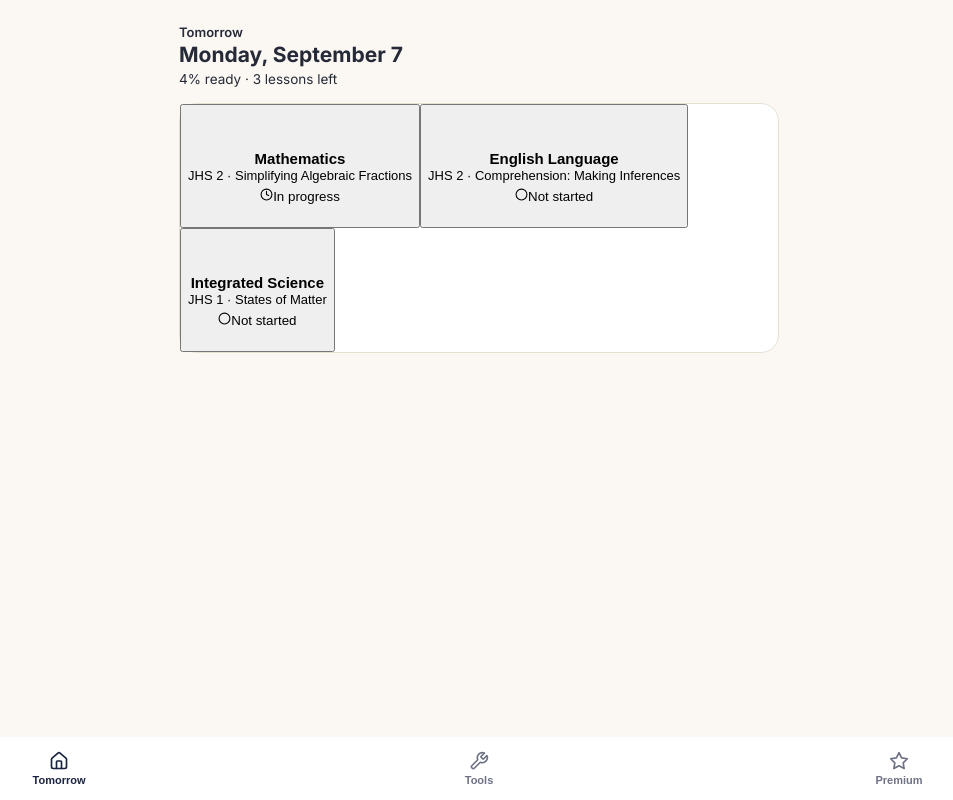
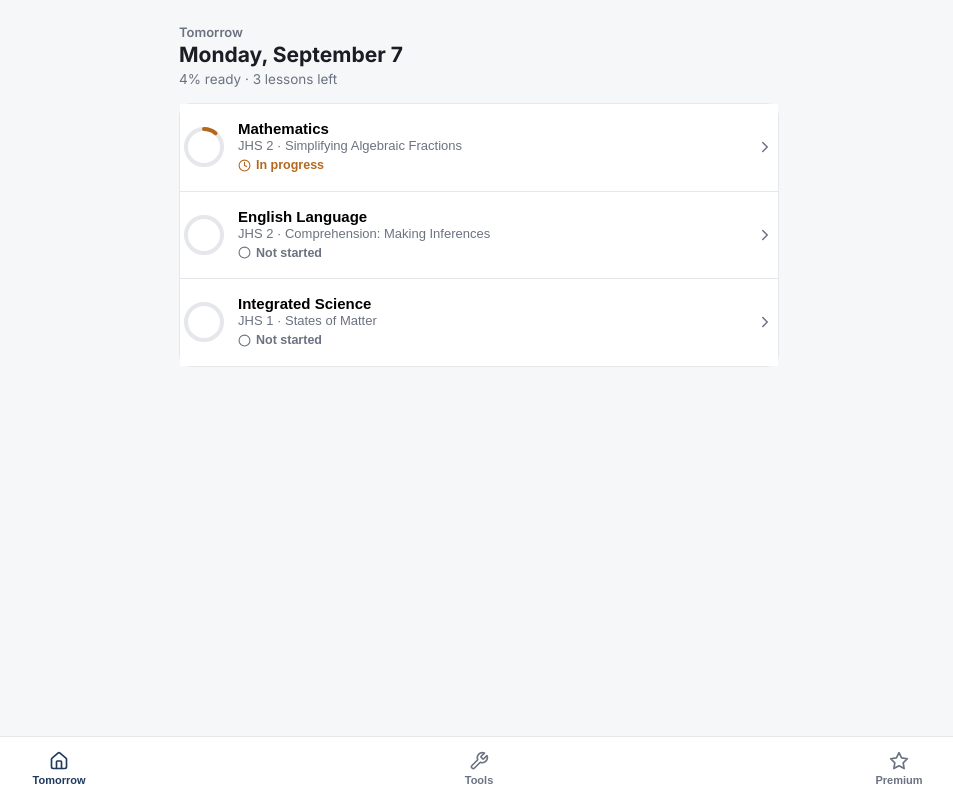
Before and after one commit to resourcetool/tomorrow_class, a React (Create React App) app: page / in a window 1280 px wide. Both pictures are taken after a click on the button "Get started". Shown: the whole page, without its empty margins (161-1114 px from the left). Built offline with nearby package versions, Linux system fonts and the light colour scheme; no server answers.

Commit message:
Add files via upload

```diff
--- a/src/styles.css
+++ b/src/styles.css
@@ -1,115 +1,99 @@
-@import url('https://fonts.googleapis.com/css2?family=Fraunces:opsz,wght@9..144,400;9..144,500;9..144,600;9..144,700&family=Inter:wght@400;500;600;700;800&display=swap');
+@import url('https://fonts.googleapis.com/css2?family=Inter:wght@400;500;600;700&display=swap');
 
 :root {
-  --ink: #1B2340;
-  --ink-2: #262F52;
-  --ink-3: #323C68;
-  --dawn: #E8A659;
-  --dawn-deep: #D98A3D;
-  --dawn-soft: #F6D9AE;
-  --paper: #FBF8F3;
-  --paper-2: #F2ECE1;
-  --sage: #6B8F7B;
-  --sage-soft: #DEE8E0;
-  --slate: #262A38;
-  --slate-soft: #6E7284;
-  --coral: #D9694A;
-  --line: #E6DFD2;
-  --line-dark: #384073;
+  --primary: #1F3A5F;      /* steel blue — nav, headings, primary actions */
+  --primary-dark: #16283F;
+  --bg: #FFFFFF;
+  --bg-muted: #F6F7F9;
+  --text: #1A1D23;
+  --text-muted: #6B7280;
+  --border: #E5E7EB;
+  --ready: #2E7D5B;         /* muted green — lesson ready */
+  --attention: #B4681E;     /* muted amber-brown — needs prep, used as text only */
+  --danger: #B0432E;
 }
 
 * { box-sizing: border-box; }
 html, body { margin: 0; padding: 0; }
 body {
-  font-family: 'Inter', sans-serif;
-  color: var(--slate);
-  background: var(--paper);
+  font-family: 'Inter', -apple-system, BlinkMacSystemFont, sans-serif;
+  color: var(--text);
+  background: var(--bg-muted);
   -webkit-font-smoothing: antialiased;
 }
-#root { min-height: 100vh; position: relative; }
-
-.tc-serif { font-family: 'Fraunces', serif; }
-::selection { background: var(--dawn-soft); color: var(--ink); }
+#root { min-height: 100vh; }
 
 .tc-btn {
   display: inline-flex; align-items: center; justify-content: center; gap: 8px;
-  border-radius: 12px; font-weight: 600; font-size: 15px; cursor: pointer;
-  border: none; transition: transform .15s ease, box-shadow .15s ease, background .15s ease;
-  font-family: 'Inter', sans-serif; white-space: nowrap;
+  border-radius: 10px; font-weight: 600; font-size: 15px; cursor: pointer;
+  border: none; transition: opacity .12s ease, background .12s ease;
+  font-family: inherit; white-space: nowrap;
 }
-.tc-btn:active { transform: scale(0.97); }
-.tc-btn:disabled { opacity: 0.6; cursor: default; }
-.tc-btn-primary { background: var(--ink); color: #fff; padding: 14px 24px; box-shadow: 0 6px 20px -8px rgba(27,35,64,0.5); }
-.tc-btn-primary:hover { background: var(--ink-2); }
-.tc-btn-dawn { background: var(--dawn); color: var(--ink); padding: 14px 24px; box-shadow: 0 6px 20px -8px rgba(232,166,89,0.6); }
-.tc-btn-dawn:hover { background: var(--dawn-deep); }
-.tc-btn-ghost { background: transparent; color: var(--ink); padding: 12px 18px; border: 1.5px solid var(--line); }
-.tc-btn-ghost:hover { border-color: var(--ink); }
-.tc-btn-ghost-dark { background: transparent; color: #EDEFF8; padding: 12px 18px; border: 1.5px solid rgba(237,239,248,0.25); }
-.tc-btn-ghost-dark:hover { border-color: rgba(237,239,248,0.6); }
-.tc-btn-sm { padding: 8px 14px; font-size: 13px; border-radius: 9px; }
+.tc-btn:active { opacity: 0.85; }
+.tc-btn:disabled { opacity: 0.5; cursor: default; }
+.tc-btn-primary { background: var(--primary); color: #fff; padding: 13px 22px; }
+.tc-btn-primary:hover { background: var(--primary-dark); }
+.tc-btn-ghost { background: transparent; color: var(--primary); padding: 11px 18px; border: 1.5px solid var(--border); }
+.tc-btn-ghost:hover { border-color: var(--primary); }
+.tc-btn-sm { padding: 8px 14px; font-size: 13px; border-radius: 8px; }
+.tc-btn-text { background: none; border: none; color: var(--primary); font-weight: 600; font-size: 14px; cursor: pointer; padding: 6px 0; }
 
 .tc-card {
-  background: #fff; border: 1px solid var(--line); border-radius: 18px;
-  transition: box-shadow .2s ease, transform .2s ease, border-color .2s ease;
+  background: #fff; border: 1px solid var(--border); border-radius: 12px;
 }
+.tc-list-row {
+  background: #fff; border-bottom: 1px solid var(--border);
+  display: flex; align-items: center; gap: 14px; padding: 16px 4px;
+  width: 100%; text-align: left; cursor: pointer; border-top: none; border-left: none; border-right: none;
+}
+.tc-list-row:last-child { border-bottom: none; }
+.tc-list-row:active { background: var(--bg-muted); }
 
-.tc-fade-in { animation: tcFadeIn .45s ease both; }
-@keyframes tcFadeIn { from { opacity:0; transform: translateY(8px);} to { opacity:1; transform:none; } }
-.tc-pop { animation: tcPop .5s cubic-bezier(.2,1.4,.4,1) both; }
-@keyframes tcPop { from { opacity:0; transform: scale(.85);} to { opacity:1; transform:scale(1);} }
+.tc-fade-in { animation: tcFadeIn .25s ease both; }
+@keyframes tcFadeIn { from { opacity:0; } to { opacity:1; } }
 
 .tc-skel {
-  background: linear-gradient(90deg, var(--paper-2) 25%, #fff 37%, var(--paper-2) 63%);
-  background-size: 400% 100%; animation: tcShimmer 1.4s ease infinite; border-radius: 10px;
+  background: linear-gradient(90deg, var(--bg-muted) 25%, #fff 37%, var(--bg-muted) 63%);
+  background-size: 400% 100%; animation: tcShimmer 1.4s ease infinite; border-radius: 8px;
 }
 @keyframes tcShimmer { 0%{background-position:100% 50%;} 100%{background-position:0 50%;} }
 
 .tc-toast {
   position: fixed; left: 50%; bottom: 28px; transform: translateX(-50%);
-  background: var(--ink); color: #fff; padding: 12px 20px; border-radius: 12px;
-  font-size: 14px; font-weight: 500; box-shadow: 0 10px 30px -10px rgba(0,0,0,0.4);
-  z-index: 200; display:flex; align-items:center; gap:8px; animation: tcToastIn .35s ease both;
+  background: var(--primary); color: #fff; padding: 12px 20px; border-radius: 10px;
+  font-size: 14px; font-weight: 500; z-index: 200;
   max-width: calc(100vw - 40px); text-align: center;
 }
-@keyframes tcToastIn { from{opacity:0; transform:translate(-50%,10px);} to{opacity:1; transform:translate(-50%,0);} }
 
-.tc-badge {
-  display:inline-flex; align-items:center; gap:6px; font-size:12px; font-weight:600;
-  padding:4px 10px; border-radius:100px;
+.tc-status-text {
+  font-size: 12.5px; font-weight: 600; display: inline-flex; align-items: center; gap: 5px;
 }
 
 .tc-nav-item {
   display:flex; flex-direction:column; align-items:center; gap:3px; font-size:11px;
-  font-weight:600; color: var(--slate-soft); cursor:pointer; padding:6px 0; flex:1;
-  transition: color .15s ease; background: none; border: none;
+  font-weight:600; color: var(--text-muted); cursor:pointer; padding:6px 0; flex:1;
+  background: none; border: none;
 }
-.tc-nav-item.active { color: var(--ink); }
+.tc-nav-item.active { color: var(--primary); }
 
 .tc-field {
-  width:100%; border:1.5px solid var(--line); border-radius:12px; padding:12px 14px;
-  font-family:'Inter',sans-serif; font-size:14.5px; color: var(--slate); resize:vertical;
-  transition: border-color .15s ease; background:#fff;
+  width:100%; border:1.5px solid var(--border); border-radius:10px; padding:12px 14px;
+  font-family: inherit; font-size:14.5px; color: var(--text); resize:vertical; background:#fff;
 }
-.tc-field:focus { outline:none; border-color: var(--ink); }
+.tc-field:focus { outline:none; border-color: var(--primary); }
 
 .tc-accordion-head {
-  display:flex; align-items:center; justify-content:space-between; padding:16px 18px;
+  display:flex; align-items:center; justify-content:space-between; padding:15px 4px;
   cursor:pointer; user-select:none; background: none; border: none; width: 100%; text-align: left;
 }
 
-.tc-glow {
-  position:absolute; border-radius:50%; filter: blur(60px); pointer-events:none;
+.tc-install-banner {
+  display: flex; align-items: center; gap: 12px; background: var(--bg-muted); border: 1px solid var(--border);
+  border-radius: 10px; padding: 12px 14px; margin: 0 0 16px;
 }
 
-.tc-install-banner {
-  display: flex; align-items: center; gap: 12px; background: var(--ink); color: #fff;
-  border-radius: 14px; padding: 12px 16px; margin: 0 0 16px;
-}
-
-/* visible keyboard focus, kept consistent across custom interactive elements */
 button:focus-visible, [role="button"]:focus-visible, input:focus-visible, textarea:focus-visible {
-  outline: 2px solid var(--ink); outline-offset: 2px;
+  outline: 2px solid var(--primary); outline-offset: 2px;
 }
 
 @media (prefers-reduced-motion: reduce) {
```
